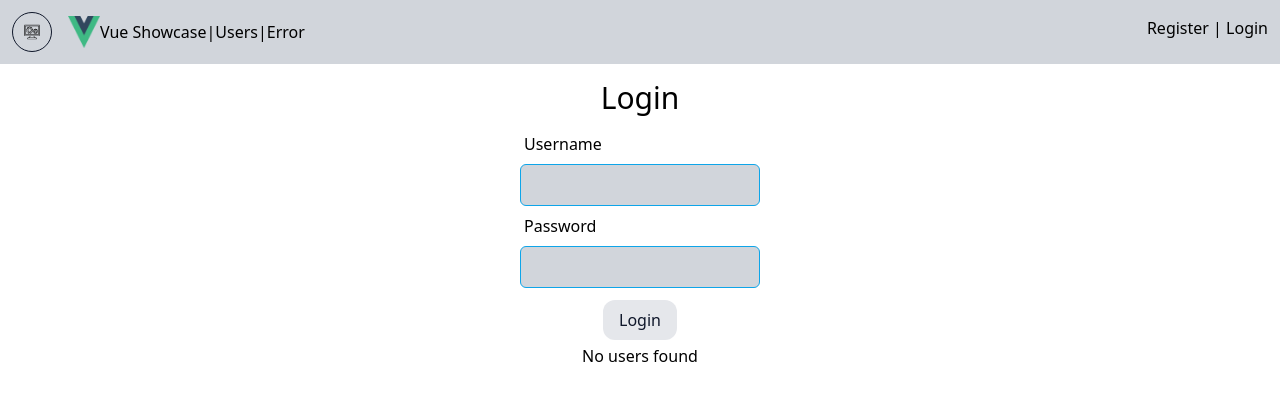
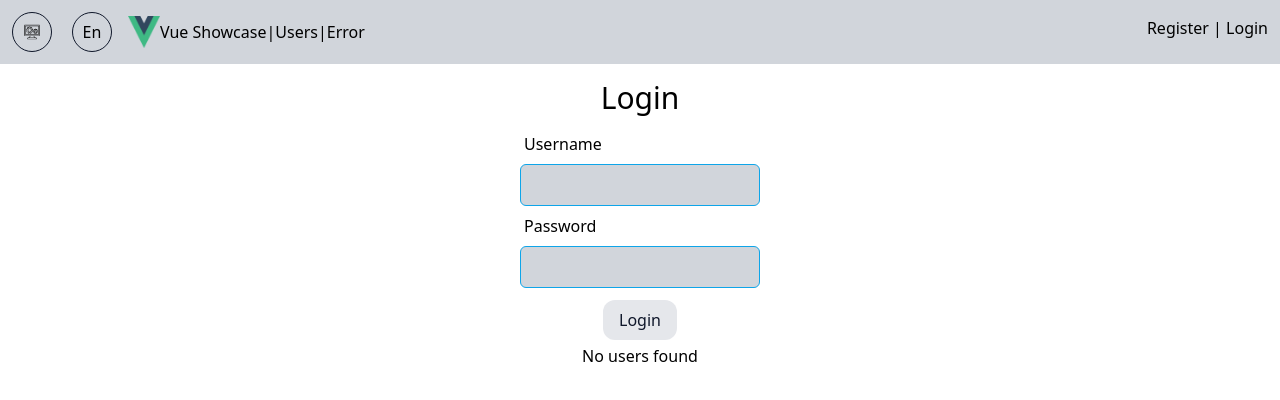
Before and after one commit to KnightTheCoder/VueShowcase, a Vue app: page /login in a window 1280 px wide. Shown: the top 400 px of the page. Built offline with nearby package versions, Linux system fonts and the light colour scheme.

Commit message:
Language dropdown added

```diff
--- a/src/App.vue
+++ b/src/App.vue
@@ -107,6 +107,14 @@ const darkInformation = computed(() => {
         { text: 'System', image: colorImage.system, parameter: 'system' },
     ]
 })
+
+const languageInformation = computed(() => {
+    return [
+        { text: 'EN', image: null, parameter: 'en' },
+        { text: 'HU', image: null, parameter: 'hu' },
+        { text: 'ES', image: null, parameter: 'es' },
+    ]
+})
 </script>
 
 <template>
@@ -118,6 +126,13 @@ const darkInformation = computed(() => {
                     :information="darkInformation"
                     @click="setDark"
                 />
+
+                <DropDownMenu
+                    class="left-14"
+                    :information="languageInformation"
+                >
+                    En
+                </DropDownMenu>
 
                 <RouterLink
                     to="/"
--- a/src/components/DropDownItem.vue
+++ b/src/components/DropDownItem.vue
@@ -26,7 +26,7 @@ function onClicked() {
         @click="onClicked"
     >
         <img
-            if="image"
+            v-if="image"
             class="h-8 w-8 overflow-hidden inline-block"
             :src="image"
         >
--- a/src/components/DropDownMenu.vue
+++ b/src/components/DropDownMenu.vue
@@ -42,7 +42,6 @@ function onClicked(value) {
 
 <template>
     <button
-        v-bind="$attrs"
         class="relative z-10 w-10 h-10 m-1 mr-4 p-1 rounded-full border border-slate-900 bg-gray-300 dark:bg-gray-500 focus:border-2 hover:bg-gray-300 dark:hover:bg-slate-400 focus:border-sky-400 focus:bg-gray-300 dark:focus:bg-slate-400"
         @click="setOpen('toggle')"
     >
@@ -50,6 +49,8 @@ function onClicked(value) {
             v-if="buttonImage"
             :src="buttonImage"
         >
+
+        <slot />
     </button>
 
     <button
@@ -61,6 +62,7 @@ function onClicked(value) {
 
     <div
         v-if="isOpen"
+        v-bind="$attrs"
         class="absolute top-12 m-2 shadow-lg shadow-gray-700 dark:shadow-gray-800"
     >
         <DropDownItem
```
